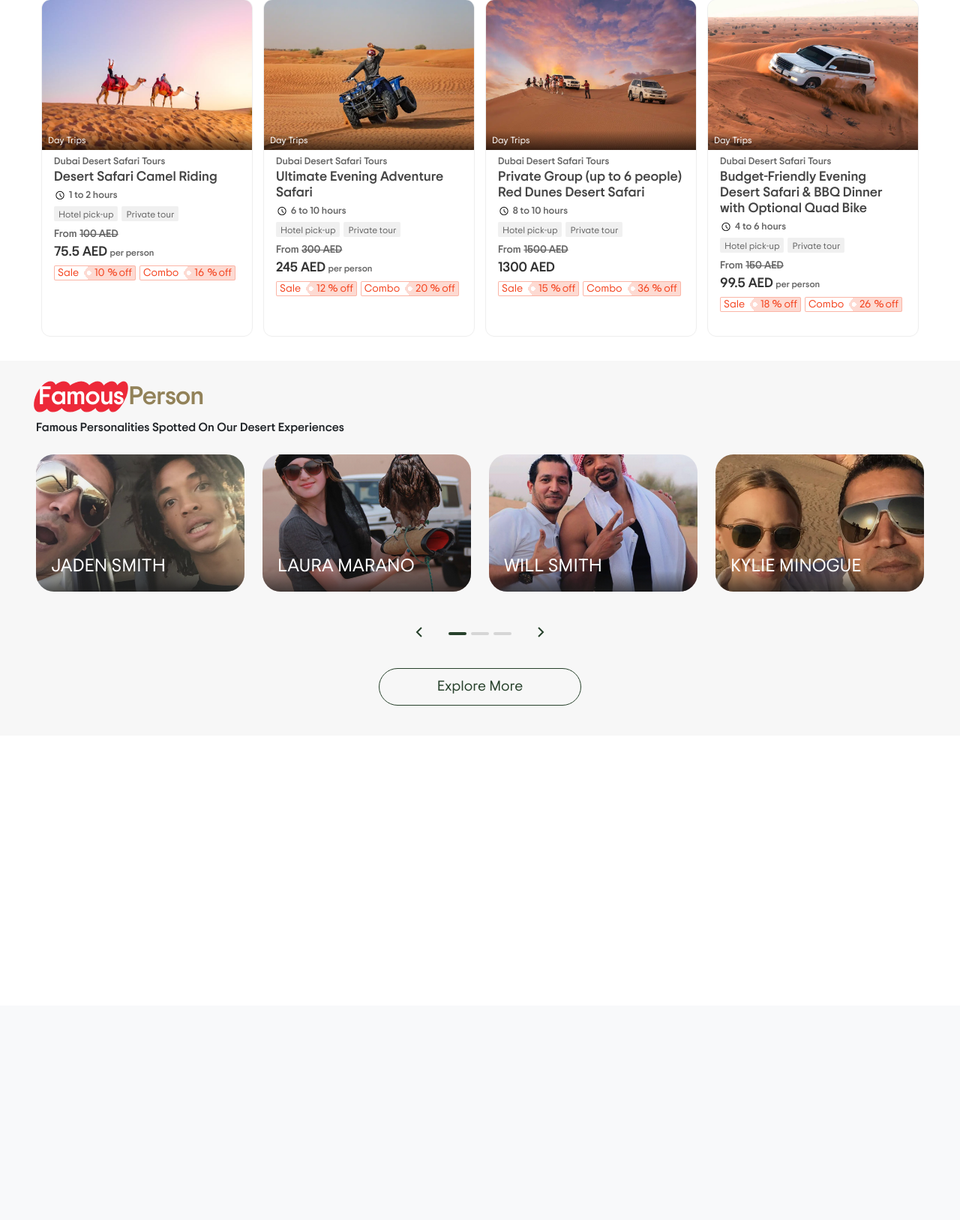
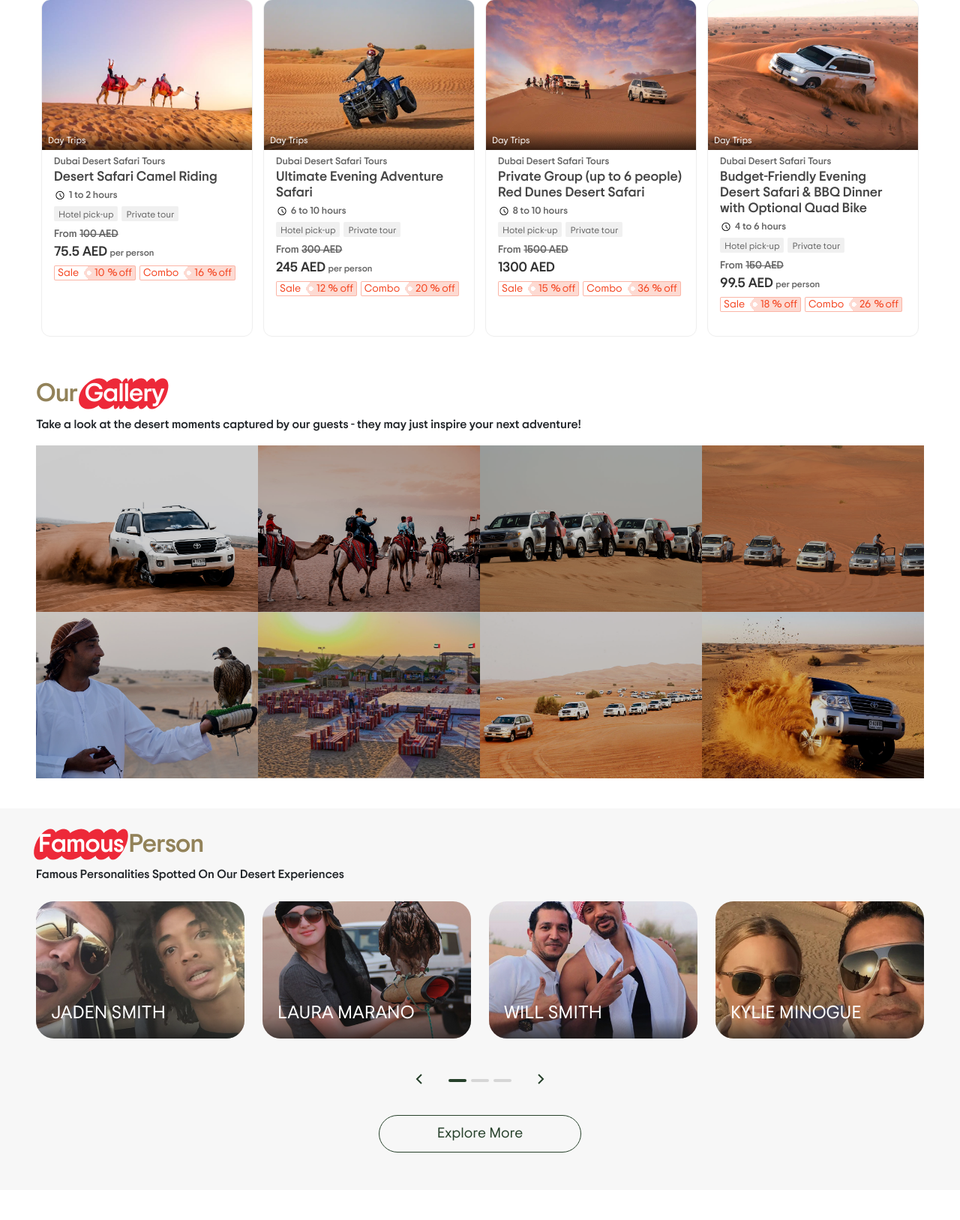
Before and after one commit to UsamaAhmed212/Arabian-Adventures, a PHP site: page / in a window 1280 px wide. Shown: the part 1390-3017 px from the top of the page at 75% size. Before the commit the page ends 2331 px from the top, so only its background shows below. Run offline with PHP 8.4, Linux system fonts and the light colour scheme; style sheets or scripts are compiled from the project's sources.

Commit message:
Images Gallery Section Design Complete

```diff
--- a/assets/styles/SCSS/home.scss
+++ b/assets/styles/SCSS/home.scss
@@ -353,9 +353,93 @@
     }
 }
 
+.gallery {
+    margin-bottom: 24px;
+
+    .grid {
+        .effect-overlay {
+            position: relative;
+            float: left;
+            overflow: hidden;
+            // min-width: 320px;
+            max-width: 572px;
+            max-height: 360px;
+            width: 100%;
+            height: auto;
+            background: #000;
+            text-align: center;
+            cursor: pointer;
+            margin: 0;
+
+            &:hover img {
+                    opacity: 0.4;
+                    transform: scale3d(1.1, 1.1, 1);
+            }
+
+            &:hover p {
+                opacity: 1;
+                transform: translate3d(0, 0, 0);
+            }
+
+            .gallery-img {
+
+                img {
+                    position: relative;
+                    display: block;
+                    min-height: 100%;
+                    width: 100%;
+                    opacity: 0.8;
+
+                    max-width: none;
+                    height: auto;
+                    transition: opacity 1s, transform 1s;
+                    backface-visibility: hidden;
+                }
+            }
+        }
+
+        figure {
+            figcaption {
+                position: absolute;
+                top: 196px;
+                left: 0;
+                width: 100%;
+                text-align: center;
+                display: block;
+                color: #fff;
+                text-transform: uppercase;
+                font-size: 1.25em;
+                backface-visibility: hidden;
+
+                > a {
+                    position: absolute;
+                    top: 221px;
+                    left: 0;
+                    width: 100%;
+                    text-align: center;
+                }
+
+                p {
+                    display: inline-block;
+                    margin: 0 0 0.25em;
+                    padding: 0.4em 1em;
+                    background: rgba(255, 255, 255, 0.9);
+                    color: #2f3238;
+                    text-transform: none;
+                    font-weight: 500;
+                    font-size: 68.5%;
+                    letter-spacing: 1px;
+                    transition: opacity 0.35s, transform 0.35s;
+                    transform: translate3d(-360px, 0, 0);
+                }
+            }
+        }
+    }
+}
+
 .celebrity-visits-info {
     padding-top: 20px;
-    padding-bottom: 40px;
+    padding-bottom: 50px;
     background: $default_color;
 
     .famous-card {
--- a/assets/styles/css/home.css
+++ b/assets/styles/css/home.css
@@ -343,9 +343,77 @@
   box-shadow: 0 4px 8px rgba(0, 0, 0, 0.1);
 }
 
+.gallery {
+  margin-bottom: 24px;
+}
+.gallery .grid .effect-overlay {
+  position: relative;
+  float: left;
+  overflow: hidden;
+  max-width: 572px;
+  max-height: 360px;
+  width: 100%;
+  height: auto;
+  background: #000;
+  text-align: center;
+  cursor: pointer;
+  margin: 0;
+}
+.gallery .grid .effect-overlay:hover img {
+  opacity: 0.4;
+  transform: scale3d(1.1, 1.1, 1);
+}
+.gallery .grid .effect-overlay:hover p {
+  opacity: 1;
+  transform: translate3d(0, 0, 0);
+}
+.gallery .grid .effect-overlay .gallery-img img {
+  position: relative;
+  display: block;
+  min-height: 100%;
+  width: 100%;
+  opacity: 0.8;
+  max-width: none;
+  height: auto;
+  transition: opacity 1s, transform 1s;
+  backface-visibility: hidden;
+}
+.gallery .grid figure figcaption {
+  position: absolute;
+  top: 196px;
+  left: 0;
+  width: 100%;
+  text-align: center;
+  display: block;
+  color: #fff;
+  text-transform: uppercase;
+  font-size: 1.25em;
+  backface-visibility: hidden;
+}
+.gallery .grid figure figcaption > a {
+  position: absolute;
+  top: 221px;
+  left: 0;
+  width: 100%;
+  text-align: center;
+}
+.gallery .grid figure figcaption p {
+  display: inline-block;
+  margin: 0 0 0.25em;
+  padding: 0.4em 1em;
+  background: rgba(255, 255, 255, 0.9);
+  color: #2f3238;
+  text-transform: none;
+  font-weight: 500;
+  font-size: 68.5%;
+  letter-spacing: 1px;
+  transition: opacity 0.35s, transform 0.35s;
+  transform: translate3d(-360px, 0, 0);
+}
+
 .celebrity-visits-info {
   padding-top: 20px;
-  padding-bottom: 40px;
+  padding-bottom: 50px;
   background: #f7f7f7;
 }
 .celebrity-visits-info .famous-card {
--- a/index.html
+++ b/index.html
@@ -685,6 +685,180 @@
         </div>
     </section>
 
+    <!-- Images Gallery Section -->
+    <section class="gallery py-3">
+        <div class="container-xxl px-5">
+            <div class="row m-0 justify-content-around">
+                <div class="col-12 p-0 py-2">
+                    <h2 class="waved-heading">
+                        <span>Our</span>
+                        <span class="waved">
+                            <span><span>G</span></span
+                            ><span><span>a</span></span
+                            ><span><span>l</span></span
+                            ><span><span>l</span></span
+                            ><span><span>e</span></span
+                            ><span><span>r</span></span
+                            ><span><span>y</span></span>
+                        </span>
+                    </h2>
+                    <p class="subtitle m-0">Take a look at the desert moments captured by our guests - they may just inspire your next adventure!</p>
+                </div>
+                <div class="col-lg-3 col-md-4 p-0">
+                    <div class="grid">
+                        <figure class="effect-overlay">
+                            <div class="gallery-img">
+                                <a href="#" class="big">
+                                    <img src="./assets/images/portfolio/1.jpg" alt="" title="Dune Bashing on Red Dunes">
+                                </a>
+                                <div class="clear"></div>
+                            </div>
+                            <figcaption>
+                                <!-- <h2>Passionate <span>Loerum</span></h2> -->
+                                <div>
+                                    <p>Dune Bashing on Red Dunes</p>
+                                </div>
+                                <a href="#">View more</a>
+                            </figcaption>
+                        </figure>
+                    </div>
+                </div>
+                <div class="col-lg-3 col-md-4 p-0">
+                    <div class="grid">
+                        <figure class="effect-overlay">
+                            <div class="gallery-img">
+                                <a href="#" class="big">
+                                    <img src="./assets/images/portfolio/2.jpg" alt="" title="Camel Safari">
+                                </a>
+                                <div class="clear"></div>
+                            </div>
+                            <figcaption>
+                                <!-- <h2>Passionate <span>Loerum</span></h2> -->
+                                <div>
+                                    <p>Camel Safari</p>
+                                </div>
+                                <a href="#">View more</a>
+                            </figcaption>
+                        </figure>
+                    </div>
+                </div>
+                <div class="col-lg-3 col-md-4 p-0">
+                    <div class="grid">
+                        <figure class="effect-overlay">
+                            <div class="gallery-img">
+                                <a href="#" class="big">
+                                    <img src="./assets/images/portfolio/3.jpg" alt="" title="Our Cars with experienced drivers">
+                                </a>
+                                <div class="clear"></div>
+                            </div>
+                            <figcaption>
+                                <!-- <h2>Passionate <span>Loerum</span></h2> -->
+                                <div>
+                                    <p>Our Cars with experienced drivers</p>
+                                </div>
+                                <a href="#">View more</a>
+                            </figcaption>
+                        </figure>
+                    </div>
+                </div>
+                <div class="col-lg-3 col-md-4 p-0">
+                    <div class="grid">
+                        <figure class="effect-overlay">
+                            <div class="gallery-img">
+                                <a href="#" class="big">
+                                    <img src="./assets/images/portfolio/4.jpg" alt="" title="Sunset Point for Photography">
+                                </a>
+                                <div class="clear"></div>
+                            </div>
+                            <figcaption>
+                                <!-- <h2>Passionate <span>Loerum</span></h2> -->
+                                <div>
+                                    <p>Sunset Point for Photography</p>
+                                </div>
+                                <a href="#">View more</a>
+                            </figcaption>
+                        </figure>
+                    </div>
+                </div>
+                <div class="col-lg-3 col-md-4 p-0">
+                    <div class="grid">
+                        <figure class="effect-overlay">
+                            <div class="gallery-img">
+                                <a href="#" class="big">
+                                    <img src="./assets/images/portfolio/5.jpg" alt="" title="Photography with Falcon">
+                                </a>
+                                <div class="clear"></div>
+                            </div>
+                            <figcaption>
+                                <!-- <h2>Passionate <span>Loerum</span></h2> -->
+                                <div>
+                                    <p>Photography with Falcon</p>
+                                </div>
+                                <a href="#">View more</a>
+                            </figcaption>
+                        </figure>
+                    </div>
+                </div>
+                <div class="col-lg-3 col-md-4 p-0">
+                    <div class="grid">
+                        <figure class="effect-overlay">
+                            <div class="gallery-img">
+                                <a href="#" class="big">
+                                    <img src="./assets/images/portfolio/6.jpg" alt="" title="Camp Activities for Kids">
+                                </a>
+                                <div class="clear"></div>
+                            </div>
+                            <figcaption>
+                                <!-- <h2>Passionate <span>Loerum</span></h2> -->
+                                <div>
+                                    <p>Camp Activities for Kids</p>
+                                </div>
+                                <a href="#">View more</a>
+                            </figcaption>
+                        </figure>
+                    </div>
+                </div>
+                <div class="col-lg-3 col-md-4 p-0">
+                    <div class="grid">
+                        <figure class="effect-overlay">
+                            <div class="gallery-img">
+                                <a href="#" class="big">
+                                    <img src="./assets/images/portfolio/7.jpg" alt="" title="Fleet of Cars">
+                                </a>
+                                <div class="clear"></div>
+                            </div>
+                            <figcaption>
+                                <!-- <h2>Passionate <span>Loerum</span></h2> -->
+                                <div>
+                                    <p>Fleet of Cars</p>
+                                </div>
+                                <a href="#">View more</a>
+                            </figcaption>
+                        </figure>
+                    </div>
+                </div>
+                <div class="col-lg-3 col-md-4 p-0">
+                    <div class="grid">
+                        <figure class="effect-overlay">
+                            <div class="gallery-img">
+                                <a href="#" class="big">
+                                    <img src="./assets/images/portfolio/8.jpg" alt="" title="Extreme Adventure Safari">
+                                </a>
+                                <div class="clear"></div>
+                            </div>
+                            <figcaption>
+                                <!-- <h2>Passionate <span>Loerum</span></h2> -->
+                                <div>
+                                    <p>Extreme Adventure Safari</p>
+                                </div>
+                                <a href="#">View more</a>
+                            </figcaption>
+                        </figure>
+                    </div>
+                </div>
+            </div>
+        </div>
+    </section>
 
     <!-- Celebrity Visits Area -->
     <section class="celebrity-visits-info">
@@ -816,8 +990,7 @@
         </div>
     </section>
 
-
-    <br/><br/><br/><br/><br/><br/><br/><br/><br/><br/><br/><br/><br/><br/><br/>
+    <br/><br/><br/><br/><br/><br/><br/><br/><br/><br/>
 
 
 
```
Also changed, not shown: assets/images/portfolio/1.jpg (added), assets/images/portfolio/2.jpg (added), assets/images/portfolio/3.jpg (added), assets/images/portfolio/4.jpg (added), assets/images/portfolio/5.jpg (added), assets/images/portfolio/6.jpg (added), assets/images/portfolio/7.jpg (added), assets/images/portfolio/8.jpg (added), 1 other file.
